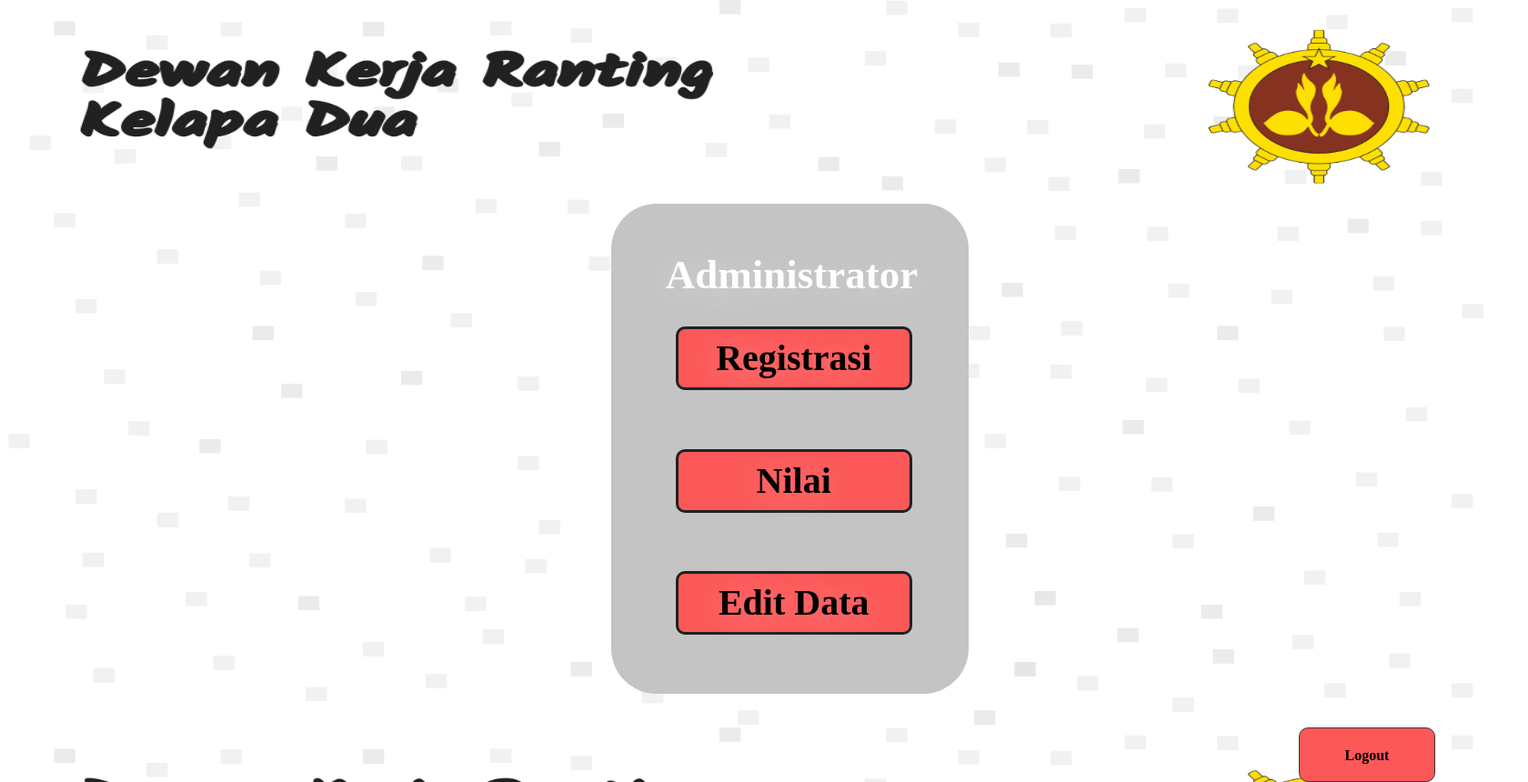
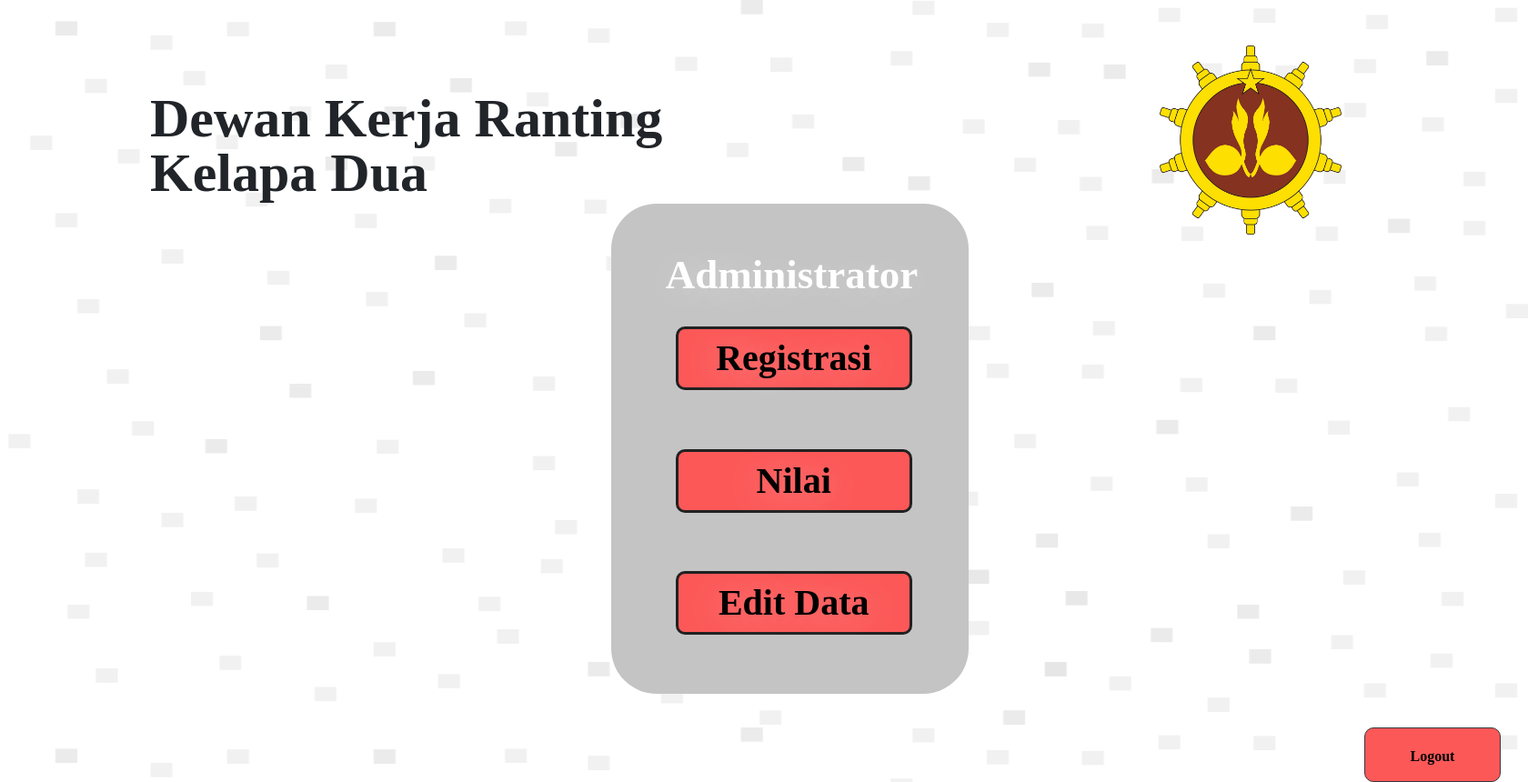
Before and after one commit to Frai3/Anggota_DKR_Terbaik, a PHP site: page /indexAdministrator.php in a window 1680 px wide. Shown: the whole page at 91% size. Run offline with PHP 8.4, Linux system fonts and the light colour scheme; the visitor is signed in with stand-in values (Sample User, id 1).

Commit message:
Project PGRI

```diff
--- a/view/css/style.css
+++ b/view/css/style.css
@@ -12,7 +12,7 @@
     line-height: 1;
     margin: 20px;
     padding: 1.3em 2.8em;
-    width: 15%;
+    width: 200px;
     text-align: center;
     text-decoration: none;
     text-transform: uppercase;
@@ -36,9 +36,26 @@
     box-shadow: 0 0 10px 0 #3498db inset, 0 0 10px 4px #3498db;
 }
 
+.backgroundIndex img{
+    position: relative;
+    z-index: 1;
+}
+
+.backgroundIndex p{
+    font-family: Kalam;
+    font-style: normal;
+    font-weight: bold;
+    position: absolute;
+    color: #4B0082;
+    z-index: 2;
+    font-size: 100px;
+    line-height: 100%;
+    padding: 350px 0 0 100px;
+}
+
 div.jarakButton{
-    padding-top: 40%;
-    padding-left: 75%;
+    padding-top: 100px;
+    padding-left: 750px;
     color: #F08080;
 }
 
@@ -119,41 +136,55 @@
  .wrapper a:hover {
      color: #039BE5
  }
-
+/*
 @media(max-width: 380px) {
     .wrapper {
         margin: 30px 20px;
         padding: 40px 15px 15px 15px
     }
- }
+ } */
 
-.wrapperFormRegister{
-    position: absolute;
-    width: 40%;
-    height: 85%;
-    left: 31%;
-    top: 11%;
+.formRegister{
+    align-items: center;
+    width: 400%;
+    height: 800px;
+    padding: 100px 100px 0 100px;
 
     background: #F05959;
     border-radius: 59px;
-
+    font-size: 15pt;
 }
 
-.judul{
-    position: absolute;
-    left: 30%;
-    top: 5%;
+.formRegister form button{
+    width: 100px;
+}
 
+.font{
+    display: flex;
+}
+.font p{
     font-family: Kalam;
     font-style: normal;
     font-weight: bold;
-    font-size: 65px;
-    line-height: 110%;
-    text-align: center;
+    font-size: 60px;
+    line-height: 100%;
+    padding: 100px 0 0 150px;
+}
 
-    color: #000000;
+.font img{
+    width: 300px;
+    padding: 50px 100px 0 0 ;
+}
 
-    text-shadow: 0px 4px 40px rgba(255, 255, 255, 0.4);
+.wrapperCard {
+    position: absolute;
+    width: 393px;
+    height: 539px;
+    left: 40%;
+    top: 28%;
+
+    background: #C4C4C4;
+    border-radius: 50px;
 
 }
 
@@ -170,20 +201,45 @@
     font-size: 30pt;
     line-height: 130%;
     text-align: center;
-
+    color: black;
     border: 3px solid #212121;
     text-shadow: 0px 4px 40px rgba(255, 255, 255, 0.4);
 
 }
 
-.formRegister{
+.judul{
     position: absolute;
-    padding-left: 15%;
-    padding-top: 17%;
-    font-size: 15pt;
-    width: 85%;
+    width: 279px;
+    height: 45px;
+    left: 15%;
+    top: 10%;
+
+    font-family: Kalam;
+    font-style: normal;
+    font-weight: bold;
+    font-size: 45px;
+    line-height: 110%;
+    text-align: center;
+
+    color: #FFFFFF;
+
+    text-shadow: 0px 4px 40px rgba(255, 255, 255, 0.4);
+
 }
 
-.formRegister form button{
-    width: 30%;
+.btnDark{
+    position: absolute;
+    height: 60px;
+    width: 150px;
+    left: 1500px;
+    top: 800px;
+    line-height: 50px;
+    text-align: center;
+    color: black;
+    font-family: Kalam;
+    font-style: normal;
+    font-weight: bold;
+    background: #FC5858;
+    border-radius: 10px;
+
 }
--- a/view/indexAdministrator.php
+++ b/view/indexAdministrator.php
@@ -19,84 +19,24 @@
     <style>
 
     body {
-        background-image: url('gambar/loginBackground.PNG');
+        background-image: url('gambar/Background.PNG');
         background-repeat: no-repeat;
         background-attachment: fixed;
         background-size: 100% 100%;
-    }
-
-    .wrapperCard {
-        position: absolute;
-        width: 393px;
-        height: 539px;
-        left: 40%;
-        top: 28%;
-
-        background: #C4C4C4;
-        border-radius: 50px;
-
-    }
-
-    .wrapperButton{
-        position: absolute;
-        width: 260px;
-        background: #FC5858;
-        border-radius: 10px;
-        height: 40px;
-
-        font-family: Kalam;
-        font-style: normal;
-        font-weight: bold;
-        font-size: 30pt;
-        line-height: 130%;
-        text-align: center;
-        color: black;
-        border: 3px solid #212121;
-        text-shadow: 0px 4px 40px rgba(255, 255, 255, 0.4);
-
-    }
-
-    .judul{
-        position: absolute;
-        width: 279px;
-        height: 45px;
-        left: 15%;
-        top: 10%;
-
-        font-family: Kalam;
-        font-style: normal;
-        font-weight: bold;
-        font-size: 45px;
-        line-height: 110%;
-        text-align: center;
-
-        color: #FFFFFF;
-
-        text-shadow: 0px 4px 40px rgba(255, 255, 255, 0.4);
-
-    }
-
-    .btnDark{
-        position: absolute;
-        height: 60px;
-        width: 150px;
-        left: 85%;
-        top: 100%;
-        line-height: 300%;
-        text-align: center;
-        color: black;
-        font-family: Kalam;
-        font-style: normal;
-        font-weight: bold;
-        background: #FC5858;
-        border-radius: 10px;
-
     }
 
     </style>
     </head>
 
     <body>
+        <div class='font'>
+            <div class='col-9'>
+                <p>Dewan Kerja Ranting <br /> Kelapa Dua</p>
+            </div>
+            <div class='col-3'>
+                <img src='gambar/DKR.PNG' />
+            </div>
+        </div>
         <div class="container">
             <div class="row">
                 <div class="wrapperCard">
@@ -105,8 +45,8 @@
                     <a href="formNilai.php"class="btn wrapperButton" style="height: 70px; left: 18%; top: 50%">Nilai</a>
                     <a href="formEditData.php" class="btn wrapperButton" style="height: 70px; left: 18%; top: 75%">Edit Data</a>
                 </div>
+                <a href="../controller/logout.php" class="btn btnDark btn-dark" id='btnLogout'>Logout</a>
             </div>
         </div>
-        <a href="../controller/logout.php" class="btn btnDark btn-dark">Logout</a>
     </body>
 </html>
```
Also changed, not shown: view/formRegister.php (+11 -5 lines), view/index.php (+7 -3 lines), view/login.php (+9 -2 lines), model/inputAkses.php (line endings or trailing spaces), view/gambar/Background.png (added).
